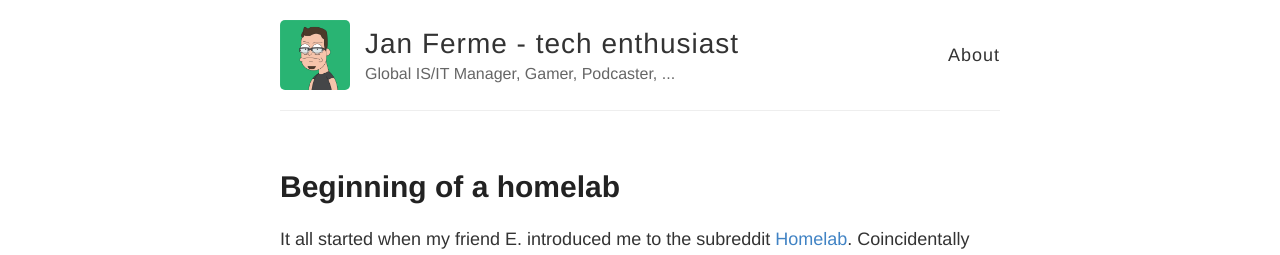
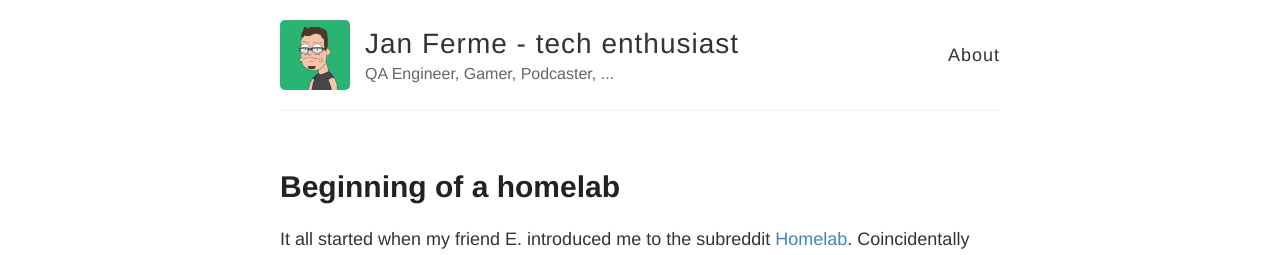
Before and after one commit to th0r88/jf.si, a Jekyll site: the page built from index.html, in a window 1280 px wide. Shown: the top 255 px of the page. Built offline with Jekyll 4.4.1, drawn with Linux system fonts in a browser that asks for light colours.

Commit message:
Update _config.yml

```diff
--- a/_config.yml
+++ b/_config.yml
@@ -6,7 +6,7 @@
 name: Jan Ferme - tech enthusiast
 
 # Short bio or description (displayed in the header)
-description: Global IS/IT Manager, Gamer, Podcaster, ...
+description: QA Engineer, Gamer, Podcaster, ...
 
 # URL of your avatar or profile pic (you could use your GitHub profile pic)
 avatar: /images/logo.jpg
```
